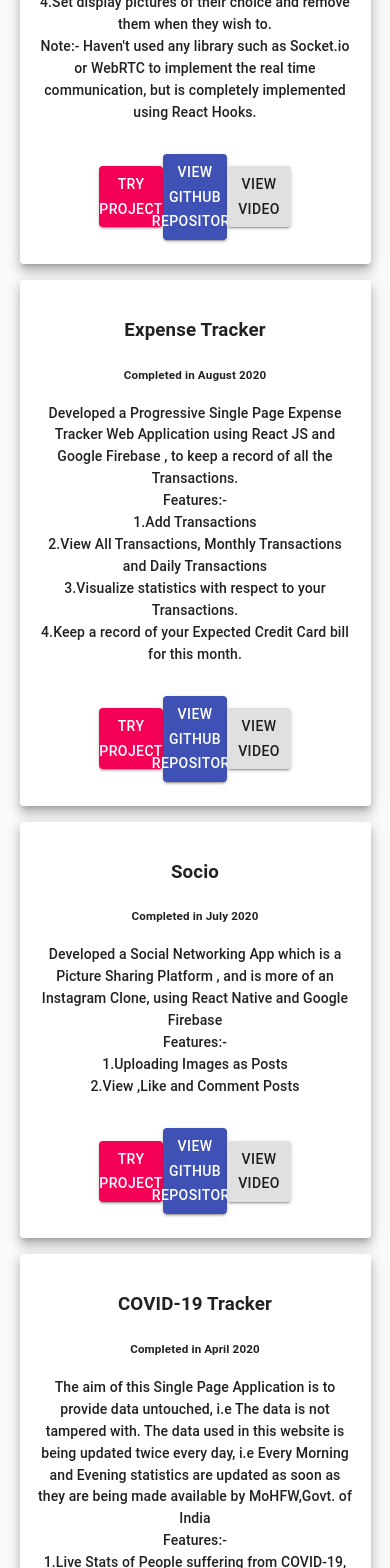
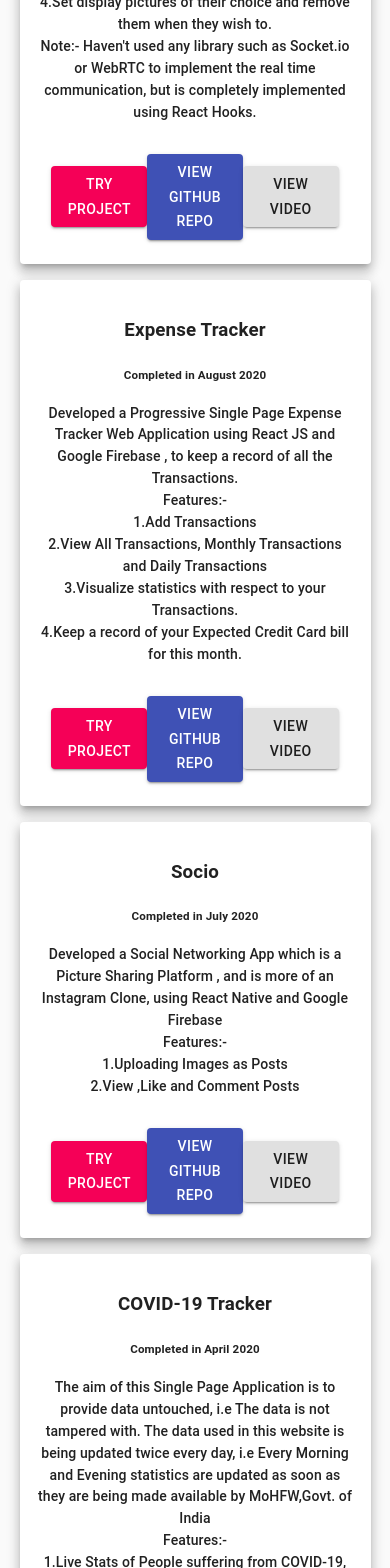
Before and after one commit to eshaansinghparihar/Porfolio, a React (Create React App) app: page /project in a window 390 px wide. Shown: the part 432-2000 px from the top of the page. Built offline with nearby package versions, Linux system fonts and the light colour scheme.

Commit message:
Made Responsive

```diff
--- a/src/Blogs.js
+++ b/src/Blogs.js
@@ -13,7 +13,7 @@ const useStyles = makeStyles((theme) => ({
     },
     submit: {
         marginTop: theme.spacing(2),
-        width: "20%",
+        width: "30%",
         marginLeft: "auto",
         marginRight: "auto",
         justifyContent: "center",
@@ -57,7 +57,7 @@ function Blogs() {
               color="primary"
               className={classes.submit}
             >
-            <a target="_blank" href="https://github.com/eshaansinghparihar/selfhelp">View Github Repository</a>
+            <a target="_blank" href="https://github.com/eshaansinghparihar/selfhelp">View Github Repo</a>
             </Button>
           </CardContent>
         </Paper>
--- a/src/Home.js
+++ b/src/Home.js
@@ -20,6 +20,14 @@ const useStyles = makeStyles((theme) => ({
     submit: {
         marginTop: theme.spacing(2),
         width: "15%",
+        marginLeft: "auto",
+        marginRight: "auto",
+        justifyContent: "center",
+        alignItems: "center",
+      },
+      submitbutton: {
+        marginTop: theme.spacing(2),
+        width: "35%",
         marginLeft: "auto",
         marginRight: "auto",
         justifyContent: "center",
@@ -93,7 +101,7 @@ function Home() {
               fullWidth
               variant="contained"
               color="secondary"
-              className={classes.submit}
+              className={classes.submitbutton}
             >
             <a href="https://drive.google.com/u/0/uc?id=1MhqwC5xYi6Rf_ccXZBJpXasNmqDwbr6n&export=download" download>Download CV</a>
             </Button>
--- a/src/Projects.js
+++ b/src/Projects.js
@@ -13,7 +13,7 @@ const useStyles = makeStyles((theme) => ({
     },
     submit: {
         marginTop: theme.spacing(2),
-        width: "20%",
+        width: "30%",
         marginLeft: "auto",
         marginRight: "auto",
         justifyContent: "center",
@@ -63,7 +63,7 @@ Note:- Haven't used any library such as Socket.io or WebRTC to implement the rea
               color="primary"
               className={classes.submit}
             >
-            <a target="_blank" href="https://github.com/eshaansinghparihar/Blabber">View Github Repository</a>
+            <a target="_blank" href="https://github.com/eshaansinghparihar/Blabber">View Github Repo</a>
             </Button>
             <Button
               type="submit"
@@ -112,7 +112,7 @@ Features:-<br/>
               color="primary"
               className={classes.submit}
             >
-            <a target="_blank" href="https://github.com/eshaansinghparihar/ExpenseTracker">View Github Repository</a>
+            <a target="_blank" href="https://github.com/eshaansinghparihar/ExpenseTracker">View Github Repo</a>
             </Button>
             <Button
               type="submit"
@@ -161,7 +161,7 @@ Features:-<br/>
               color="primary"
               className={classes.submit}
             >
-            <a target="_blank" href="https://github.com/eshaansinghparihar/SocialApp">View Github Repository</a>
+            <a target="_blank" href="https://github.com/eshaansinghparihar/SocialApp">View Github Repo</a>
             </Button>
             <Button
               type="submit"
@@ -213,7 +213,7 @@ Features:-<br/>
               color="primary"
               className={classes.submit}
             >
-            <a target="_blank" href="https://github.com/eshaansinghparihar/covid19tracker">View Github Repository</a>
+            <a target="_blank" href="https://github.com/eshaansinghparihar/covid19tracker">View Github Repo</a>
             </Button>
             <Button
               type="submit"
@@ -221,7 +221,7 @@ Features:-<br/>
               variant="contained"
               className={classes.submit}
             >
-            Video Unavailable
+            Video NA
             </Button>
           </CardContent>
         </Paper>
```
Also changed, not shown: 1 other file (tests, documents, lock files or other folders).
